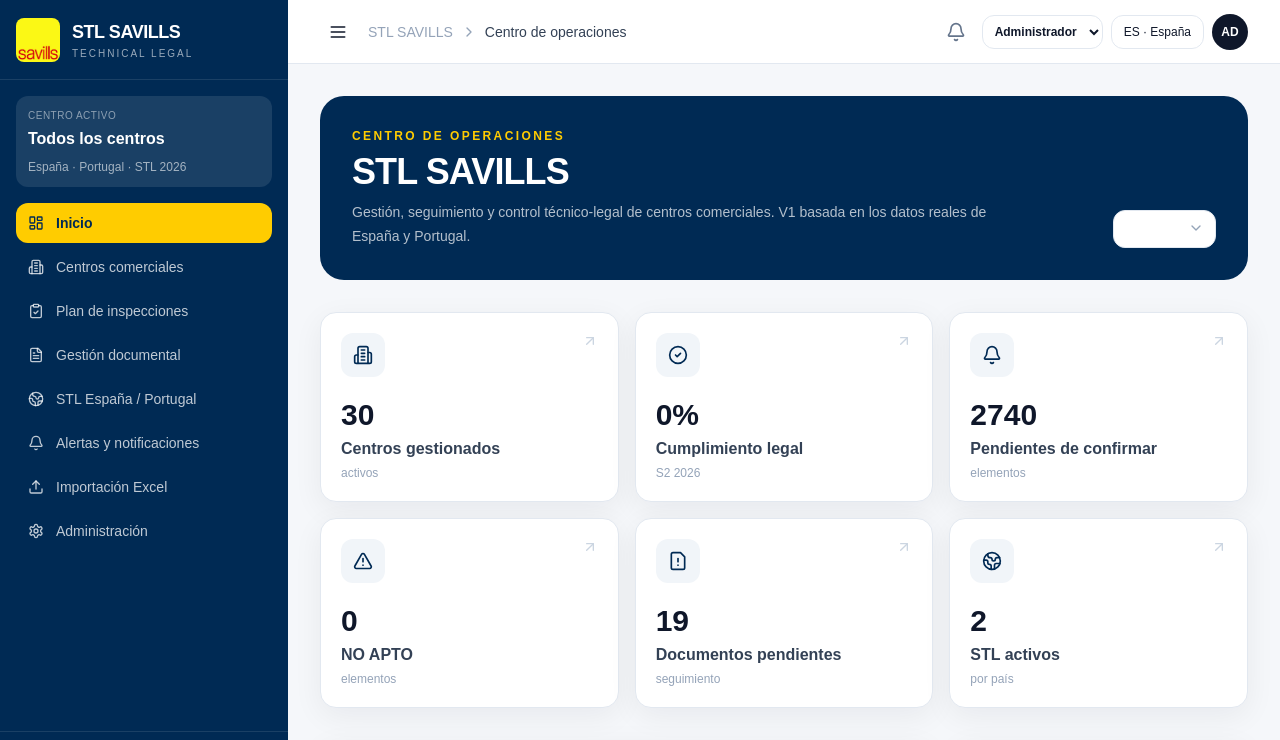
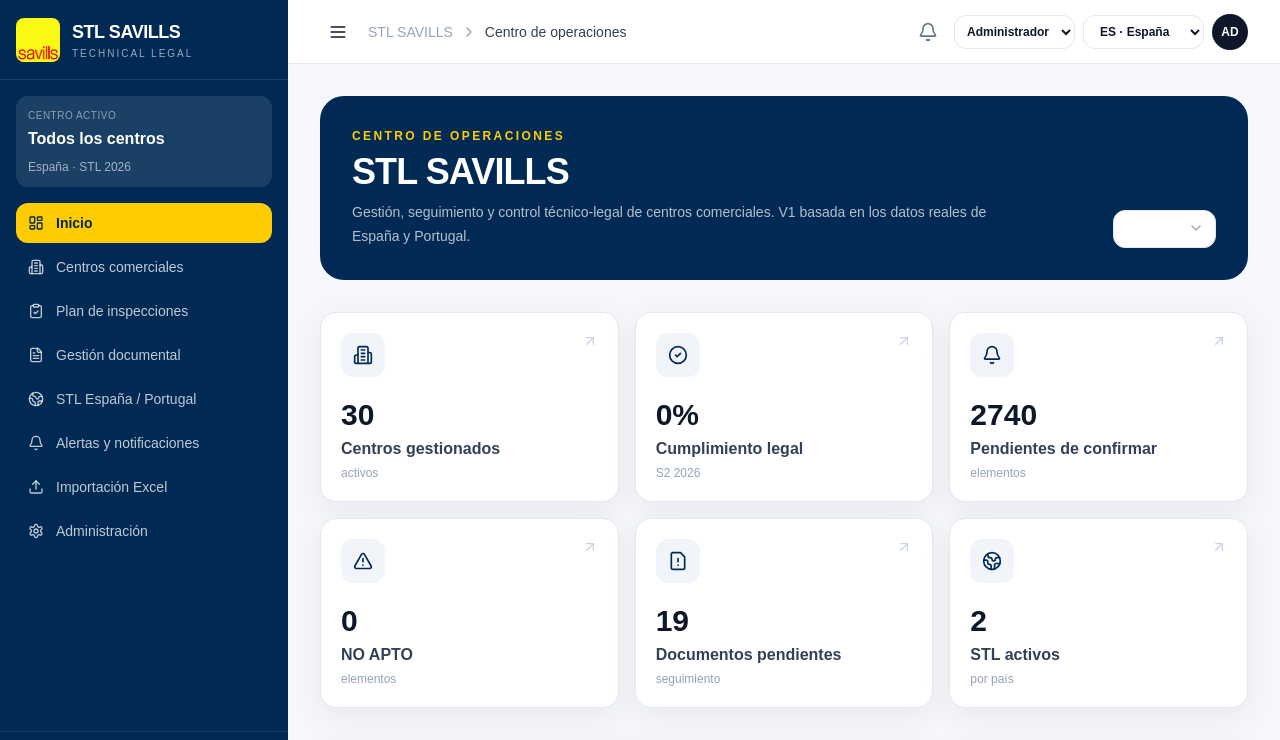
Before and after one commit to pocada00-art/stl-savills-2, a Next.js app: page / in a window 1280 px wide. Shown: the top 740 px of the page. Built offline with nearby package versions, Linux system fonts and the light colour scheme.

Commit message:
Refactor app-shell.tsx for improved readability
feat: add country selector and collapsible sidebar

```diff
--- a/components/app-shell.tsx
+++ b/components/app-shell.tsx
@@ -5,98 +5,290 @@
 import { useEffect, useState } from "react";
 import Image from "next/image";
 import {
-  LayoutDashboard, Building2, ClipboardCheck, FileText, Globe2, Upload,
-  Settings, Bell, Menu, X, ChevronRight, ShieldAlert
+  LayoutDashboard,
+  Building2,
+  ClipboardCheck,
+  FileText,
+  Globe2,
+  Upload,
+  Settings,
+  Bell,
+  Menu,
+  X,
+  ChevronRight,
 } from "lucide-react";
-import { loadState, saveState, V1Role } from "@/lib/v1-state";
+import {
+  loadState,
+  saveState,
+  V1Role,
+} from "@/lib/v1-state";
 
 const nav = [
-  {href:"/", label:"Inicio", icon:LayoutDashboard},
-  {href:"/centers", label:"Centros comerciales", icon:Building2},
-  {href:"/inspections", label:"Plan de inspecciones", icon:ClipboardCheck},
-  {href:"/documents", label:"Gestión documental", icon:FileText},
-  {href:"/stl", label:"STL España / Portugal", icon:Globe2},
-  {href:"/alerts", label:"Alertas y notificaciones", icon:Bell},
-  {href:"/import", label:"Importación Excel", icon:Upload},
-  {href:"/settings", label:"Administración", icon:Settings},
+  { href: "/", label: "Inicio", icon: LayoutDashboard },
+  { href: "/centers", label: "Centros comerciales", icon: Building2 },
+  { href: "/inspections", label: "Plan de inspecciones", icon: ClipboardCheck },
+  { href: "/documents", label: "Gestión documental", icon: FileText },
+  { href: "/stl", label: "STL España / Portugal", icon: Globe2 },
+  { href: "/alerts", label: "Alertas y notificaciones", icon: Bell },
+  { href: "/import", label: "Importación Excel", icon: Upload },
+  { href: "/settings", label: "Administración", icon: Settings },
 ];
 
-export function AppShell({children}:{children:React.ReactNode}) {
- const pathname=usePathname();
- const [open,setOpen]=useState(false);
- const [role,setRole]=useState<V1Role>("ADMIN");
- const [sidebarCollapsed,setSidebarCollapsed]=useState(false);
+export function AppShell({ children }: { children: React.ReactNode }) {
+  const pathname = usePathname();
 
- useEffect(()=>{ setRole(loadState().role); },[]);
+  const [open, setOpen] = useState(false);
+  const [role, setRole] = useState<V1Role>("ADMIN");
+  const [country, setCountry] = useState<"España" | "Portugal">("España");
+  const [sidebarCollapsed, setSidebarCollapsed] = useState(false);
+
+  useEffect(() => {
+    const state = loadState();
+    setRole(state.role);
+    setCountry(state.country || "España");
+  }, []);
+
   function changeRole(v: V1Role) {
-   const state=loadState(); state.role=v; saveState(state); setRole(v);
+    const state = loadState();
+
+    state.role = v;
+
+    if (v === "ADMIN") {
+      state.country = undefined;
+    } else if (!state.country) {
+      state.country = "España";
+    }
+
+    saveState(state);
+    setRole(v);
+    setCountry(state.country || "España");
+
     window.dispatchEvent(new Event("stl-role-change"));
   }
- return <div className="min-h-screen">
-  <aside className={`fixed inset-y-0 left-0 z-40 bg-[#002A54] text-white transition-all duration-300 ${open?"translate-x-0":"-translate-x-full lg:translate-x-0"} ${sidebarCollapsed?"lg:w-20":"w-72"}`}>
+
+  function changeCountry(v: "España" | "Portugal") {
+    if (role !== "ADMIN") return;
+
+    const state = loadState();
+    state.country = v;
+
+    saveState(state);
+    setCountry(v);
+
+    window.dispatchEvent(new Event("stl-role-change"));
+  }
+
+  return (
+    <div className="min-h-screen">
+      <aside
+        className={`fixed inset-y-0 left-0 z-40 bg-[#002A54] text-white transition-all duration-300 ${
+          open ? "translate-x-0" : "-translate-x-full lg:translate-x-0"
+        } ${sidebarCollapsed ? "lg:w-20" : "w-72"}`}
+      >
         <div className="flex h-20 items-center justify-between border-b border-white/10 px-4">
-    <Link href="/" onClick={()=>setOpen(false)} className="flex items-center gap-3 overflow-hidden">
+          <Link
+            href="/"
+            onClick={() => setOpen(false)}
+            className="flex items-center gap-3 overflow-hidden"
+          >
             <div className="flex h-11 w-11 shrink-0 items-center justify-center overflow-hidden rounded-lg bg-[#FFCC00]">
-        <Image src="/savills-logo.jpg" alt="Savills" width={44} height={44}/>
+              <Image
+                src="/savills-logo.jpg"
+                alt="Savills"
+                width={44}
+                height={44}
+              />
             </div>
-      {!sidebarCollapsed&&<div>
-        <div className="text-lg font-black tracking-tight">STL SAVILLS</div>
-        <div className="text-[10px] uppercase tracking-[.2em] text-white/60">Technical Legal</div>
-      </div>}
+
+            {!sidebarCollapsed && (
+              <div>
+                <div className="text-lg font-black tracking-tight">
+                  STL SAVILLS
+                </div>
+                <div className="text-[10px] uppercase tracking-[.2em] text-white/60">
+                  Technical Legal
+                </div>
+              </div>
+            )}
           </Link>
-    <button className="lg:hidden" onClick={()=>setOpen(false)}><X/></button>
+
+          <button
+            className="lg:hidden"
+            onClick={() => setOpen(false)}
+          >
+            <X />
+          </button>
         </div>
 
         <div className="p-4">
-    {!sidebarCollapsed&&<div className="mb-4 rounded-xl bg-white/10 p-3">
-      <div className="text-[10px] uppercase tracking-wider text-white/50">Centro activo</div>
-      <div className="mt-1 font-semibold">Todos los centros</div>
-      <div className="mt-2 text-xs text-white/60">España · Portugal · STL 2026</div>
-    </div>}
+          {!sidebarCollapsed && (
+            <div className="mb-4 rounded-xl bg-white/10 p-3">
+              <div className="text-[10px] uppercase tracking-wider text-white/50">
+                Centro activo
+              </div>
+
+              <div className="mt-1 font-semibold">
+                Todos los centros
+              </div>
+
+              <div className="mt-2 text-xs text-white/60">
+                {country} · STL 2026
+              </div>
+            </div>
+          )}
 
           <nav className="space-y-1">
-      {nav.filter(n=>n.href!=="/settings"||role==="ADMIN").map(n=>{
-        const I=n.icon;
-        const active=pathname===n.href || (n.href!=="/"&&pathname.startsWith(n.href));
-        return <Link
+            {nav
+              .filter((n) => n.href !== "/settings" || role === "ADMIN")
+              .map((n) => {
+                const I = n.icon;
+
+                const active =
+                  pathname === n.href ||
+                  (n.href !== "/" && pathname.startsWith(n.href));
+
+                return (
+                  <Link
                     key={n.href}
                     href={n.href}
-          onClick={()=>setOpen(false)}
-          title={sidebarCollapsed?n.label:undefined}
-          className={`flex items-center gap-3 rounded-xl px-3 py-2.5 text-sm transition ${active?"bg-[#FFCC00] font-bold text-[#002A54]":"text-white/75 hover:bg-white/10 hover:text-white"} ${sidebarCollapsed?"justify-center":""}`}
+                    onClick={() => setOpen(false)}
+                    title={sidebarCollapsed ? n.label : undefined}
+                    className={`flex items-center gap-3 rounded-xl px-3 py-2.5 text-sm transition ${
+                      active
+                        ? "bg-[#FFCC00] font-bold text-[#002A54]"
+                        : "text-white/75 hover:bg-white/10 hover:text-white"
+                    } ${sidebarCollapsed ? "justify-center" : ""}`}
                   >
-          <I className="h-4 w-4 shrink-0"/>
-          {!sidebarCollapsed&&n.label}
+                    <I className="h-4 w-4 shrink-0" />
+                    {!sidebarCollapsed && n.label}
                   </Link>
+                );
               })}
           </nav>
         </div>
 
         <div className="absolute bottom-0 left-0 right-0 border-t border-white/10 p-4">
-    <div className={`flex items-center gap-3 ${sidebarCollapsed?"justify-center":""}`}>
-      <div className="flex h-9 w-9 shrink-0 items-center justify-center rounded-full bg-white/10 text-xs font-bold">SA</div>
-      {!sidebarCollapsed&&<div className="min-w-0">
-        <div className="truncate text-sm font-semibold">Usuario demo</div>
-        <div className="truncate text-xs text-white/50">{role}</div>
-      </div>}
+          <div
+            className={`flex items-center gap-3 ${
+              sidebarCollapsed ? "justify-center" : ""
+            }`}
+          >
+            <div className="flex h-9 w-9 shrink-0 items-center justify-center rounded-full bg-white/10 text-xs font-bold">
+              SA
+            </div>
+
+            {!sidebarCollapsed && (
+              <div className="min-w-0">
+                <div className="truncate text-sm font-semibold">
+                  Usuario demo
+                </div>
+
+                <div className="truncate text-xs text-white/50">
+                  {role}
+                </div>
+              </div>
+            )}
           </div>
         </div>
       </aside>
-  {open && <div className="fixed inset-0 z-30 bg-slate-950/30 lg:hidden" onClick={()=>setOpen(false)}/>}
-  <main className={`transition-all duration-300 ${sidebarCollapsed?"lg:pl-20":"lg:pl-72"}`}>
+
+      {open && (
+        <div
+          className="fixed inset-0 z-30 bg-slate-950/30 lg:hidden"
+          onClick={() => setOpen(false)}
+        />
+      )}
+
+      <main
+        className={`transition-all duration-300 ${
+          sidebarCollapsed ? "lg:pl-20" : "lg:pl-72"
+        }`}
+      >
         <header className="sticky top-0 z-20 flex min-h-16 items-center gap-3 border-b border-slate-200 bg-white/95 px-4 py-2 backdrop-blur lg:px-8">
-    <button className="rounded-xl p-2 hover:bg-slate-100" onClick={()=>{if(window.innerWidth>=1024){setSidebarCollapsed(v=>!v)}else{setOpen(true)}}} title="Mostrar u ocultar menú"><Menu className="h-5 w-5"/></button>
-    <div className="hidden items-center gap-2 text-sm text-slate-400 md:flex"><span>STL SAVILLS</span><ChevronRight className="h-4 w-4"/><span className="font-medium text-slate-700">{pathname==="/"?"Centro de operaciones":nav.find(x=>pathname===x.href||pathname.startsWith(x.href+"/"))?.label||"Módulo"}</span></div>
+          <button
+            className="rounded-xl p-2 hover:bg-slate-100"
+            onClick={() => {
+              if (window.innerWidth >= 1024) {
+                setSidebarCollapsed((v) => !v);
+              } else {
+                setOpen(true);
+              }
+            }}
+            title="Mostrar u ocultar menú"
+          >
+            <Menu className="h-5 w-5" />
+          </button>
+
+          <div className="hidden items-center gap-2 text-sm text-slate-400 md:flex">
+            <span>STL SAVILLS</span>
+            <ChevronRight className="h-4 w-4" />
+            <span className="font-medium text-slate-700">
+              {pathname === "/"
+                ? "Centro de operaciones"
+                : nav.find(
+                    (x) =>
+                      pathname === x.href ||
+                      pathname.startsWith(x.href + "/")
+                  )?.label || "Módulo"}
+            </span>
+          </div>
+
           <div className="ml-auto flex items-center gap-2">
-      <Link href="/alerts" className="rounded-xl p-2 text-slate-500 hover:bg-slate-100" title="Alertas"><Bell className="h-5 w-5"/></Link>
-      <select value={role} onChange={e=>changeRole(e.target.value as V1Role)} className="rounded-xl border border-slate-200 bg-white px-2 py-2 text-xs font-semibold">
-        <option value="ADMIN">Administrador</option><option value="GESTOR">Gestor</option><option value="LECTURA">Lectura</option>
+            <Link
+              href="/alerts"
+              className="rounded-xl p-2 text-slate-500 hover:bg-slate-100"
+              title="Alertas"
+            >
+              <Bell className="h-5 w-5" />
+            </Link>
+
+            <select
+              value={role}
+              onChange={(e) =>
+                changeRole(e.target.value as V1Role)
+              }
+              className="rounded-xl border border-slate-200 bg-white px-2 py-2 text-xs font-semibold"
+            >
+              <option value="ADMIN">Administrador</option>
+              <option value="GESTOR">Gestor</option>
+              <option value="LECTURA">Lectura</option>
             </select>
-      <div className="hidden rounded-xl border border-slate-200 px-3 py-2 text-xs md:block">ES · España</div>
-      <div className="h-9 w-9 rounded-full bg-slate-900 text-center text-xs font-bold leading-9 text-white">{role==="ADMIN"?"AD":role==="GESTOR"?"GE":"LE"}</div>
+
+            {role === "ADMIN" ? (
+              <select
+                value={country}
+                onChange={(e) =>
+                  changeCountry(
+                    e.target.value as "España" | "Portugal"
+                  )
+                }
+                className="rounded-xl border border-slate-200 bg-white px-3 py-2 text-xs font-semibold"
+              >
+                <option value="España">ES · España</option>
+                <option value="Portugal">PT · Portugal</option>
+              </select>
+            ) : (
+              <div className="hidden rounded-xl border border-slate-200 px-3 py-2 text-xs font-semibold md:block">
+                {country === "España"
+                  ? "ES · España"
+                  : "PT · Portugal"}
+              </div>
+            )}
+
+            <div className="h-9 w-9 rounded-full bg-slate-900 text-center text-xs font-bold leading-9 text-white">
+              {role === "ADMIN"
+                ? "AD"
+                : role === "GESTOR"
+                ? "GE"
+                : "LE"}
+            </div>
           </div>
         </header>
-   <div className="p-4 lg:p-8">{children}</div>
+
+        <div className="p-4 lg:p-8">
+          {children}
+        </div>
       </main>
     </div>
+  );
 }
```
Lines whose indentation alone changed are shown as unchanged.
